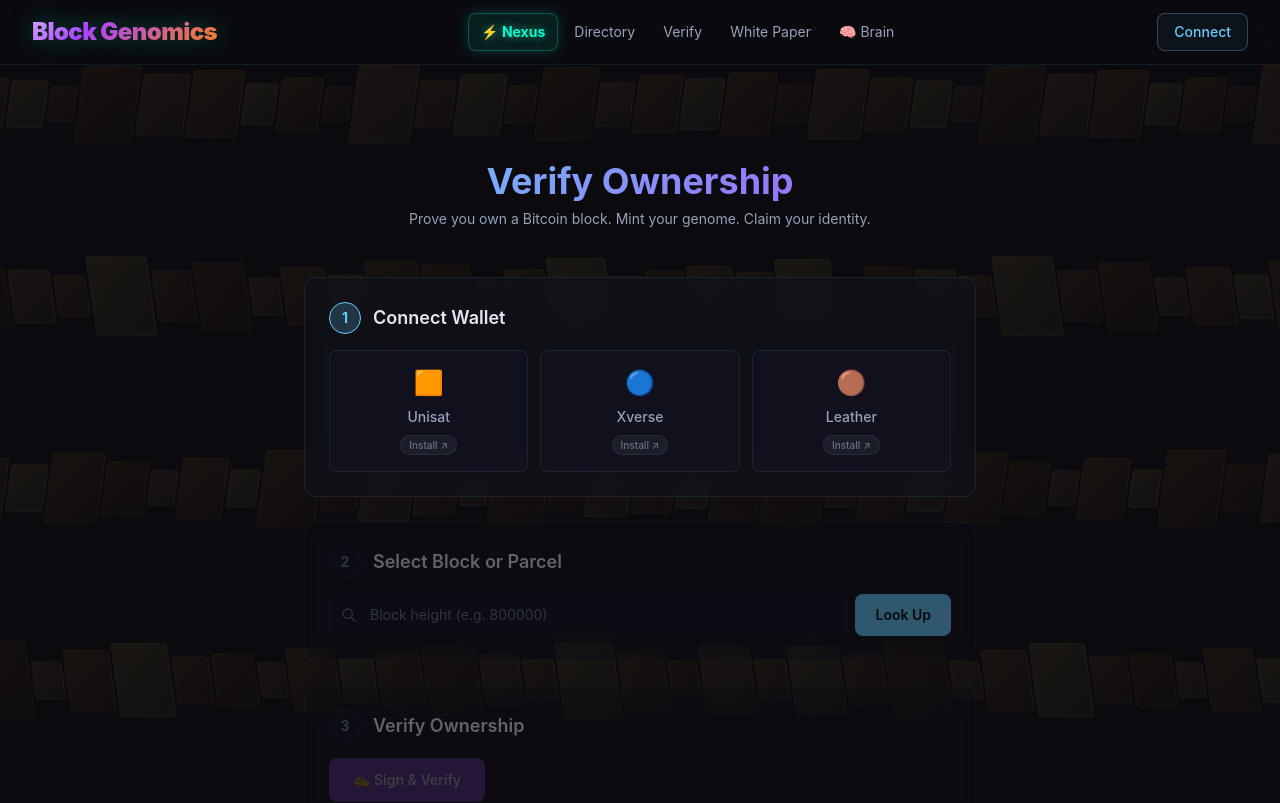
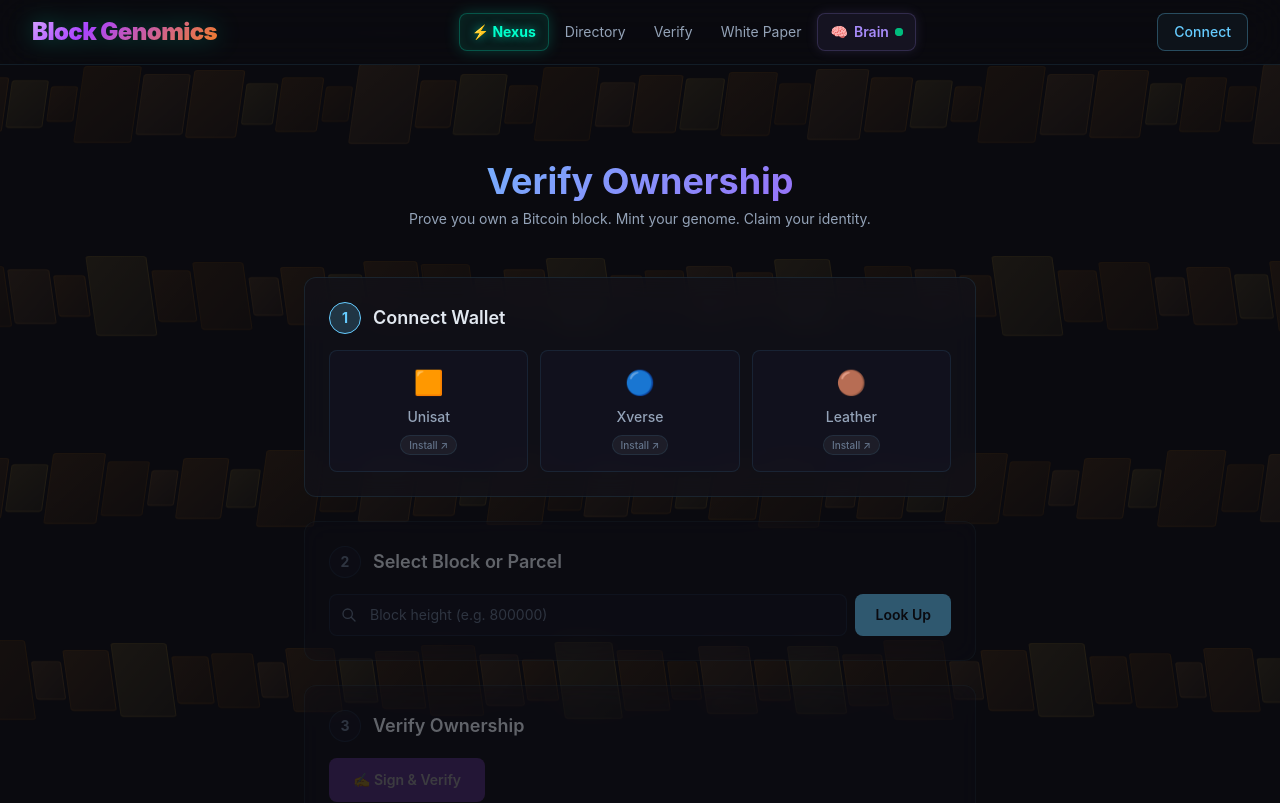
Before and after one commit to BitmapAsset/block-genomics-nexus, a Next.js app: page /verify in a window 1280 px wide. Shown: the top 803 px of the page. Built offline with nearby package versions, Linux system fonts and the light colour scheme.

Commit message:
style: Brain nav link with live pulsing green dot
- Purple glow background matching Brain's aesthetic
- Pulsing green dot (animate-ping) showing LIVE status
- 🧠 Brain + green pulse in both desktop and mobile nav

```diff
--- a/src/components/Header.tsx
+++ b/src/components/Header.tsx
@@ -9,7 +9,7 @@ const navLinks = [
   { href: "/directory", label: "Directory" },
   { href: "/verify", label: "Verify" },
   { href: "/whitepaper", label: "White Paper" },
-  { href: "/brain", label: "🧠 Brain" },
+  { href: "/brain", label: "Brain", isBrain: true },
 ];
 
 const nexusStyle = {
@@ -21,15 +21,33 @@ const nexusStyle = {
   animation: 'nexusPulse 2s ease-in-out infinite',
 };
 
-function NavLink({ link }: { link: { href: string; label: string } }) {
+const brainStyle = {
+  color: '#a78bfa',
+  background: 'rgba(167,139,250,0.08)',
+  border: '1px solid rgba(167,139,250,0.2)',
+  boxShadow: '0 0 12px rgba(167,139,250,0.15)',
+};
+
+function NavLink({ link }: { link: { href: string; label: string; isBrain?: boolean } }) {
   const isNexus = link.href === '/nexus';
+  const isBrain = !!(link as any).isBrain;
   return (
     <Link
       href={link.href}
-      className={`px-3 py-2 text-sm rounded-lg transition-all ${isNexus ? 'font-bold' : 'text-text-secondary hover:text-text-primary hover:bg-bg-tertiary/50'}`}
-      style={isNexus ? nexusStyle : undefined}
+      className={`px-3 py-2 text-sm rounded-lg transition-all ${isNexus ? 'font-bold' : isBrain ? 'font-semibold' : 'text-text-secondary hover:text-text-primary hover:bg-bg-tertiary/50'}`}
+      style={isNexus ? nexusStyle : isBrain ? brainStyle : undefined}
     >
-      {isNexus ? '⚡ ' : ''}{link.label}
+      {isNexus ? '⚡ ' : ''}
+      {isBrain ? (
+        <span className="inline-flex items-center gap-1.5">
+          🧠
+          <span>{link.label}</span>
+          <span className="relative flex h-2 w-2">
+            <span className="animate-ping absolute inline-flex h-full w-full rounded-full bg-emerald-400 opacity-75" />
+            <span className="relative inline-flex h-2 w-2 rounded-full bg-emerald-500" />
+          </span>
+        </span>
+      ) : link.label}
     </Link>
   );
 }
@@ -86,10 +104,20 @@ export default function Header() {
               key={link.href}
               href={link.href}
               onClick={() => setMenuOpen(false)}
-              className={`px-4 py-3 text-sm rounded-lg transition-all ${link.href === '/nexus' ? 'font-bold' : 'text-text-secondary hover:text-text-primary hover:bg-bg-tertiary/50'}`}
-              style={link.href === '/nexus' ? nexusStyle : undefined}
+              className={`px-4 py-3 text-sm rounded-lg transition-all ${link.href === '/nexus' ? 'font-bold' : (link as any).isBrain ? 'font-semibold' : 'text-text-secondary hover:text-text-primary hover:bg-bg-tertiary/50'}`}
+              style={link.href === '/nexus' ? nexusStyle : (link as any).isBrain ? brainStyle : undefined}
             >
-              {link.href === '/nexus' ? '⚡ ' : ''}{link.label}
+              {link.href === '/nexus' ? '⚡ ' : ''}
+              {(link as any).isBrain ? (
+                <span className="inline-flex items-center gap-1.5">
+                  🧠
+                  <span>{link.label}</span>
+                  <span className="relative flex h-2 w-2">
+                    <span className="animate-ping absolute inline-flex h-full w-full rounded-full bg-emerald-400 opacity-75" />
+                    <span className="relative inline-flex h-2 w-2 rounded-full bg-emerald-500" />
+                  </span>
+                </span>
+              ) : link.label}
             </Link>
           ))}
         </nav>
```
